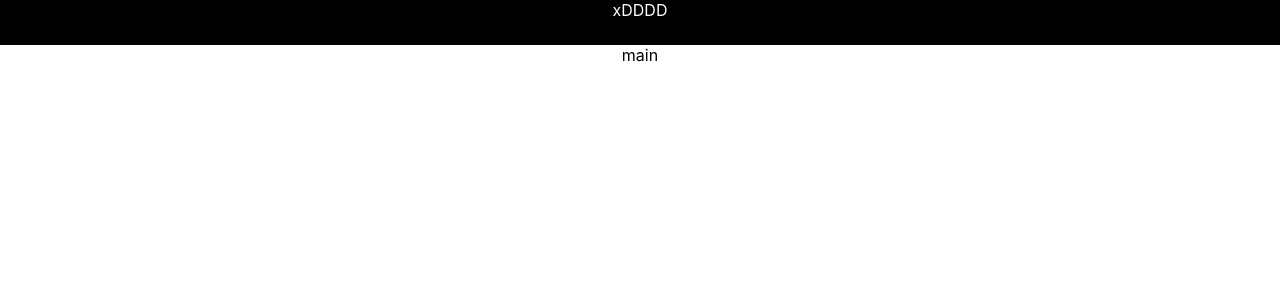
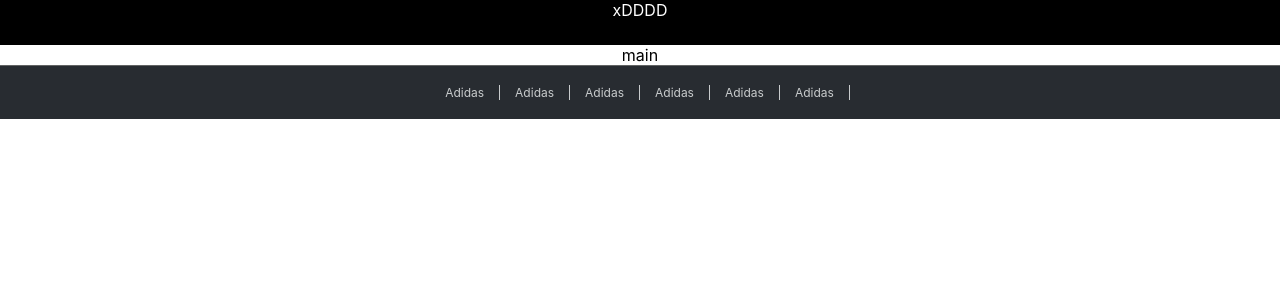
Before and after one commit to Atholn/adidas-site, a React (Create React App) app: page / in a window 1280 px wide. Shown: the top 300 px of the page. Built offline with nearby package versions, Linux system fonts and the light colour scheme.

Commit message:
add footer

```diff
--- a/src/components/basic-components/footer/footer.scss
+++ b/src/components/basic-components/footer/footer.scss
@@ -1,16 +1,17 @@
 .footer{
   display: flex;
   flex-wrap: wrap;
-  background-color: #616363;
+  background-color: #282c31;
   border-top: 1px solid #616363;
   color: #c8cbcc;
   padding: 10px 0;
   box-sizing: border-box;
 
-
   @media (min-width: 960px){
-    flex-basis: auto;
+    display: flex;
+    flex-direction: row;
     justify-content: center;
-    display: none;
+    margin: 0 auto;
+    text-align: center;
   }
 }
--- a/src/components/basic-components/footer/footerSiteItem/footer-site-item.scss
+++ b/src/components/basic-components/footer/footerSiteItem/footer-site-item.scss
@@ -6,4 +6,9 @@ li{
   width: 50%;
   text-align: center;
   box-sizing: border-box;
+
+  @media (min-width: 960px){
+    width: auto;
+    border-right: 1px solid
+  }
 }
```
